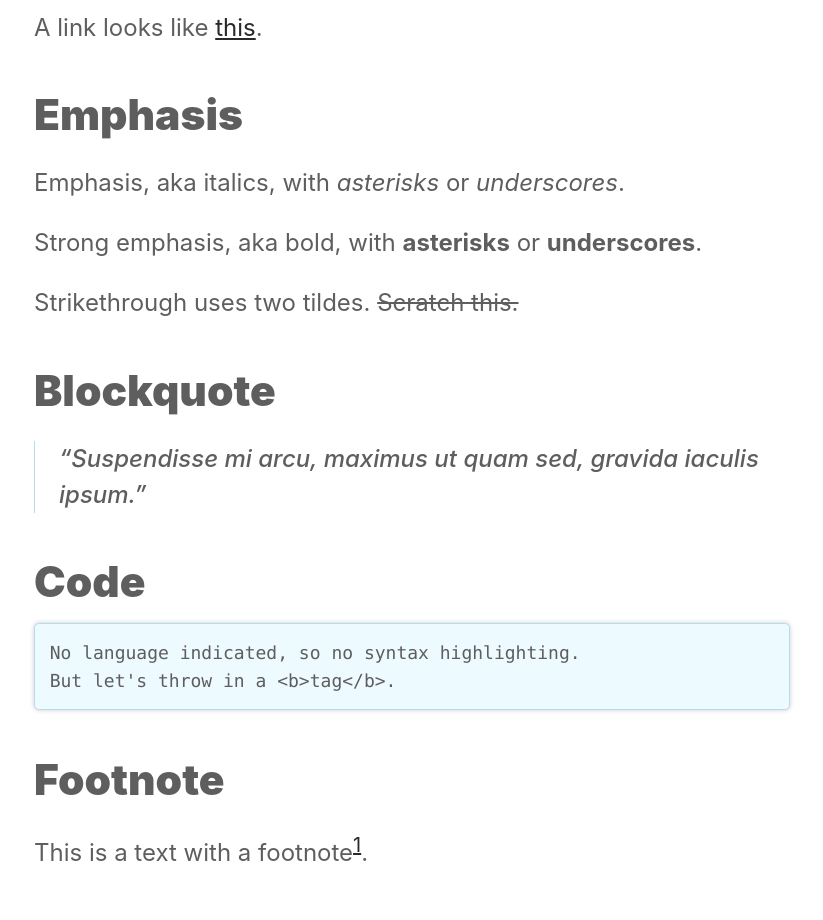
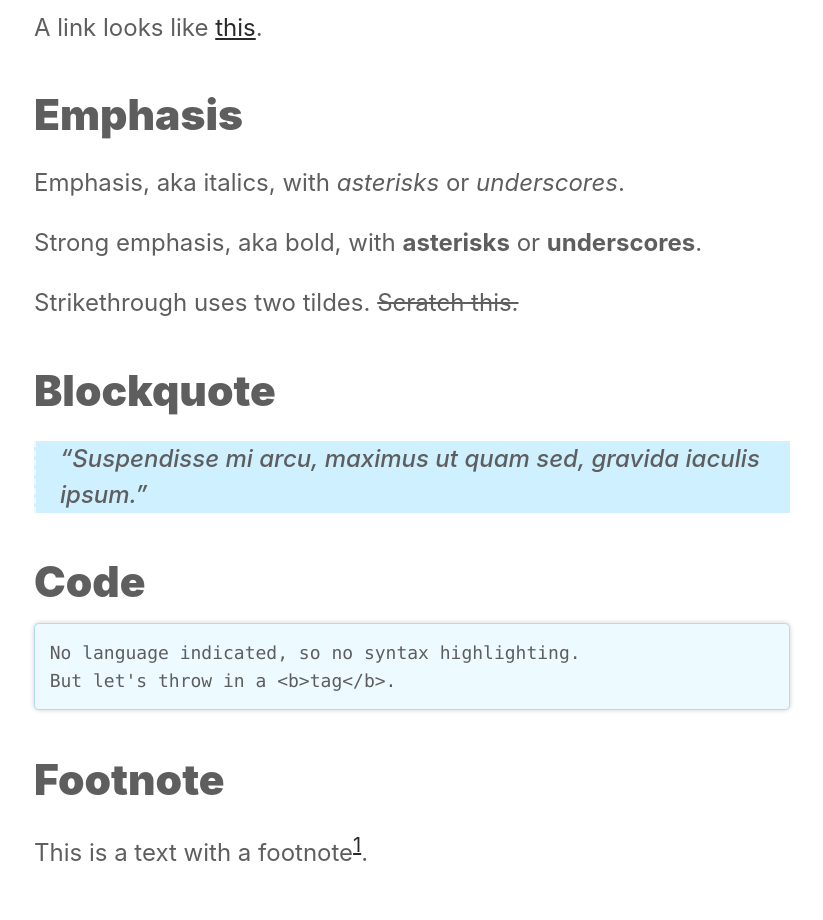
Before and after one commit to ajpwalser/ajpwalser.github.io, a Jekyll site: the page built from _posts/2021-06-10-test2.md, in a window 1280 px wide. Shown: the part 1806-2726 px from the top of the page, without its empty margins (228-1051 px from the left). Built offline with Jekyll 4.4.1, drawn with Linux system fonts in a browser that asks for light colours; some web fonts are replaced.

Commit message:
Update style.css

```diff
--- a/css/style.css
+++ b/css/style.css
@@ -3,6 +3,17 @@ html { font-family: 'Inter', sans-serif; }
 @supports (font-variation-settings: normal) {
   html { font-family: 'Inter var', sans-serif; }
 }
+
+/* Colors */
+
+/*
+Primary Text = #5E5E5E
+Theme Color = #39C
+Dark BG = #CFF0FF
+Light BG = #EDFAFF
+Lines = #B4DCED
+box-shadow:0 0 5px #00000033
+*/
 
 /* Body */
 
@@ -156,7 +167,8 @@ blockquote {
   font-weight: 500;
   margin: 1em auto;
   padding-left: 1em;
-  border-left: solid 1px #B4DCED;
+  border-left: 2px dashed #EDFAFF;
+  background: #CFF0FF;
 }
 
 /* Code formatting */
```
